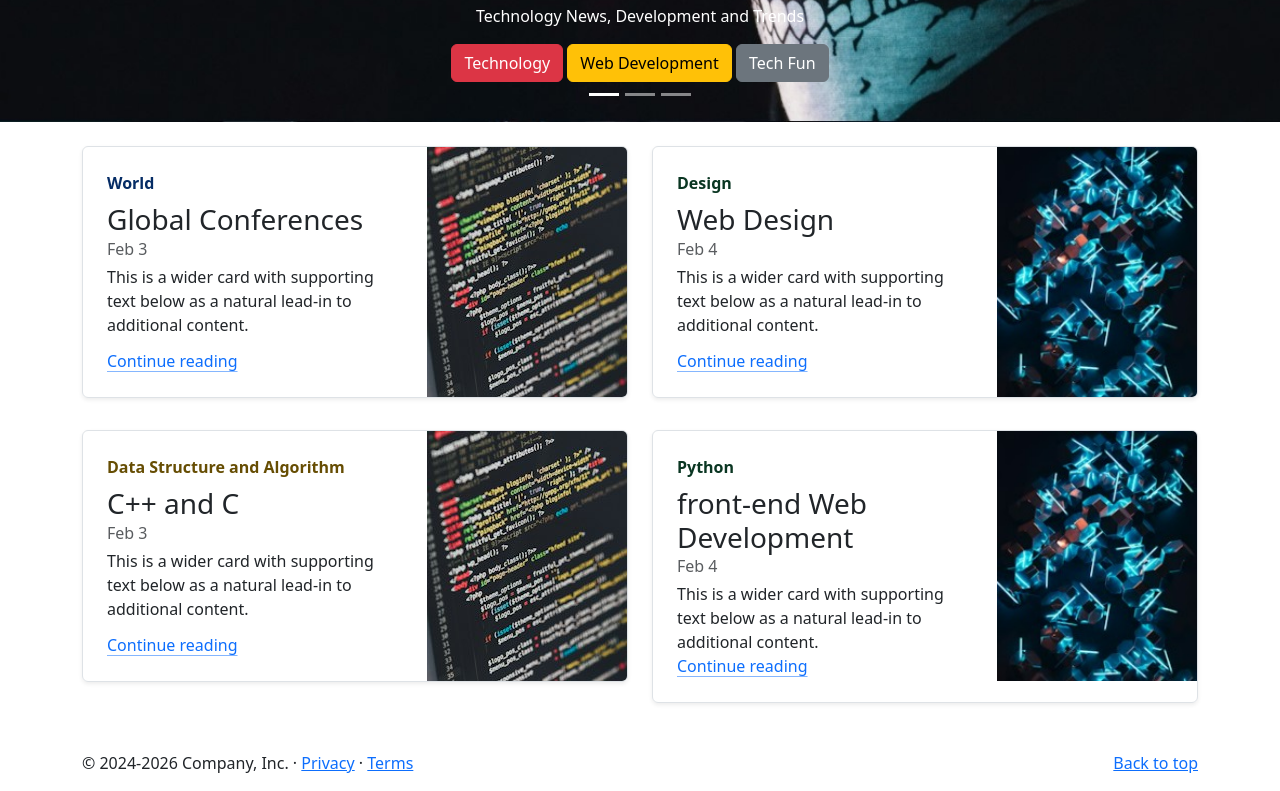
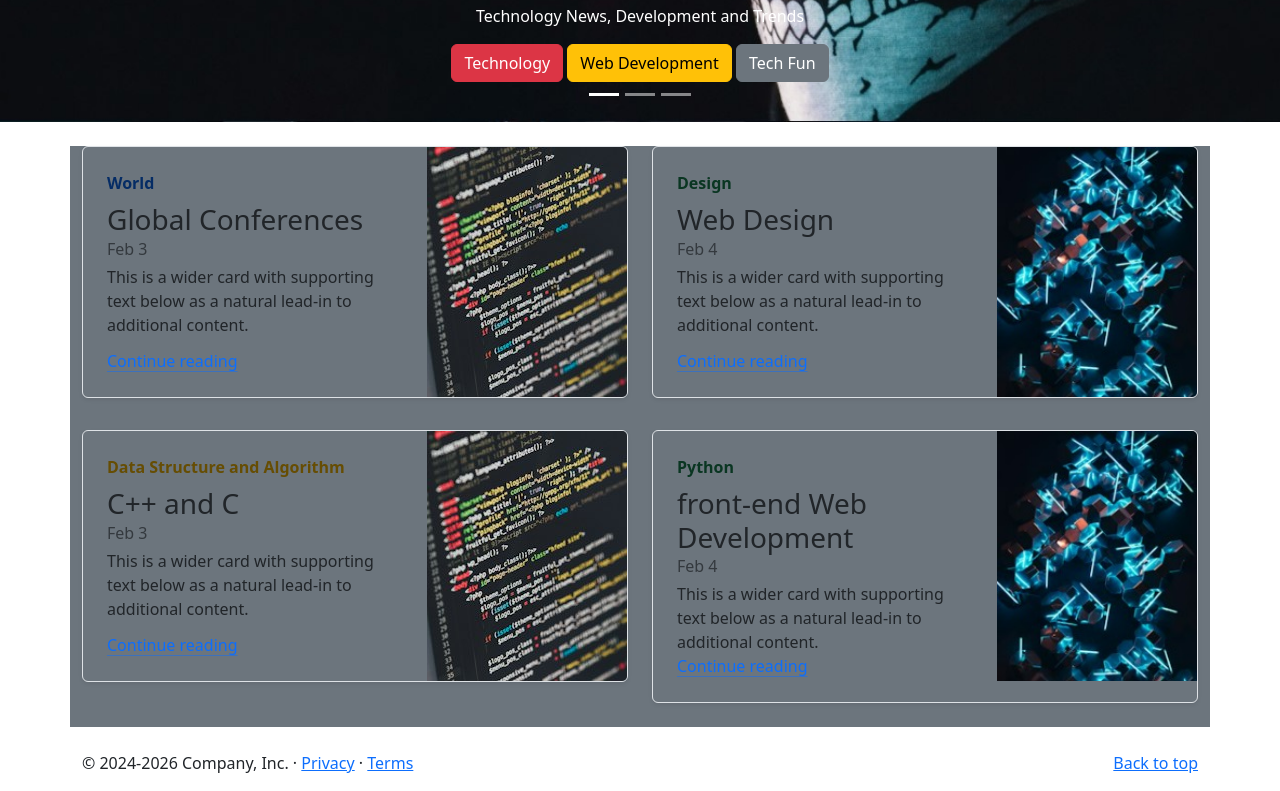
Before and after one commit to Pratyush2004-oss/Pratyush-Web-Developement, a plain HTML site: page Bootstrap-in-one-shot/Project.html in a window 1280 px wide. Shown: the part 391-1182 px from the top of the page. Drawn offline with nearby package versions, Linux system fonts and the light colour scheme.

Commit message:
Adding Web Development

```diff
--- a/Bootstrap-in-one-shot/Project.html
+++ b/Bootstrap-in-one-shot/Project.html
@@ -191,7 +191,7 @@
     </div>
 
     <!-- BLOG -->
-    <div class="container my-4"> <!-- containing multiple blogs in a single container -->
+    <div class="container my-4 bg-secondary"> <!-- containing multiple blogs in a single container -->
         <div class="row mb-2">
             <div class="col-md-6">
                 <div
```
